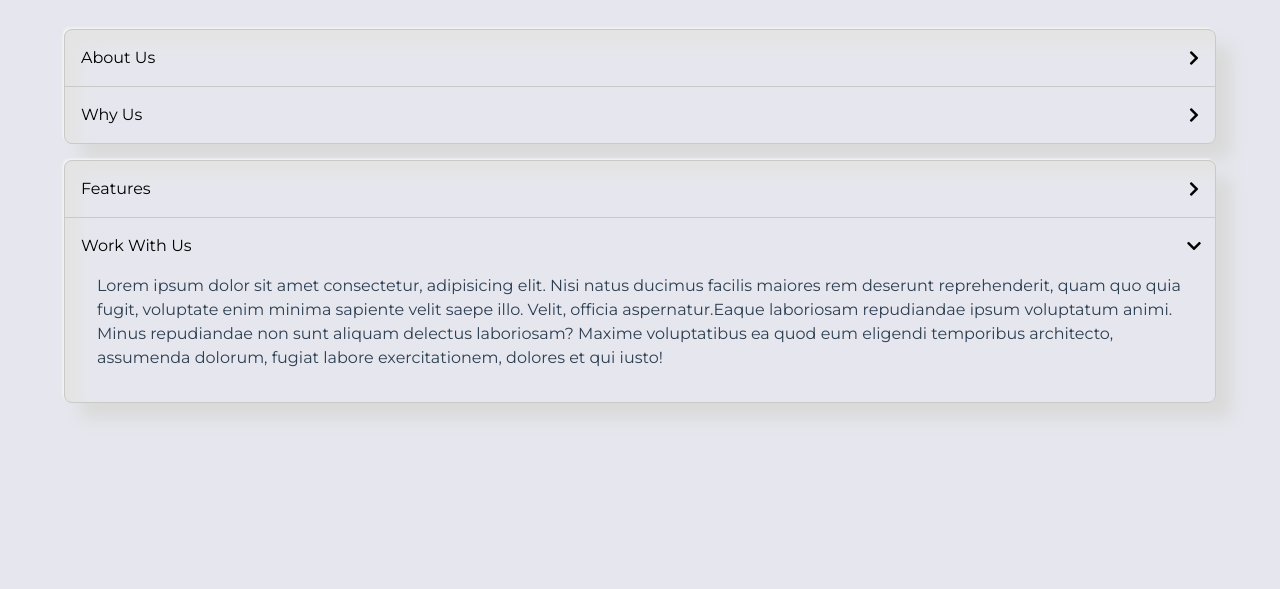
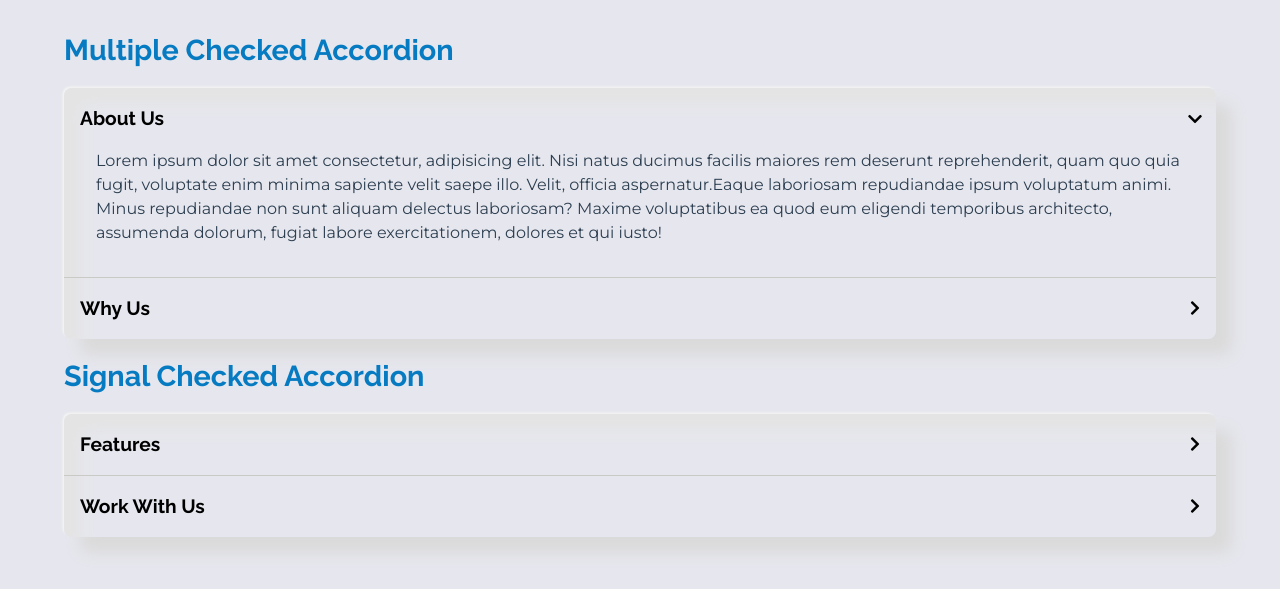
Before and after one commit to bharat-patodi/trikone, a plain HTML site: page assets/html/components/_accordion.html in a window 1280 px wide. Shown: the part 83-672 px from the top of the page. Drawn offline with Linux system fonts and the light colour scheme.

Commit message:
Accordion Fixes Neomorphic Part

```diff
--- a/assets/html/components/_accordion.html
+++ b/assets/html/components/_accordion.html
@@ -10,9 +10,41 @@
     <main>
         <h1 class="text-center">Accordion</h1>
 
+        <h2>Multiple Checked Accordion</h2>
         <div class="accordion">
             <div class="tab">
-                <label> About Us
+                <label> <h5>About Us</h5>
+                    <input type="radio" checked name="multiple-accordion">
+                    <i class="fas fa-chevron-right"></i>
+                    <div class="accordion__content">
+                        Lorem ipsum dolor sit amet consectetur, adipisicing elit. Nisi natus ducimus facilis maiores rem
+                        deserunt reprehenderit, quam quo quia fugit, voluptate enim minima sapiente velit saepe illo. Velit,
+                        officia aspernatur.Eaque laboriosam repudiandae ipsum voluptatum animi. Minus repudiandae non sunt
+                        aliquam delectus laboriosam? Maxime voluptatibus ea quod eum eligendi temporibus architecto,
+                        assumenda dolorum, fugiat labore exercitationem, dolores et qui iusto!
+                    </div>
+                </label>
+            </div>
+
+            <div class="tab">
+                <label> <h5>Why Us</h5>
+                    <input type="radio" name="multiple-accordion">
+                    <i class="fas fa-chevron-right"></i>
+                    <div class="accordion__content">
+                        Lorem ipsum dolor sit amet consectetur, adipisicing elit. Nisi natus ducimus facilis maiores rem
+                        deserunt reprehenderit, quam quo quia fugit, voluptate enim minima sapiente velit saepe illo. Velit,
+                        officia aspernatur.Eaque laboriosam repudiandae ipsum voluptatum animi. Minus repudiandae non sunt
+                        aliquam delectus laboriosam? Maxime voluptatibus ea quod eum eligendi temporibus architecto,
+                        assumenda dolorum, fugiat labore exercitationem, dolores et qui iusto!
+                    </div>
+                </label>
+            </div>
+        </div>
+
+        <h2>Signal Checked Accordion</h2>
+        <div class="accordion accordion-multiple">
+            <div class="tab">
+                <label> <h5>Features</h5>
                     <input type="checkbox">
                     <i class="fas fa-chevron-right"></i>
                     <div class="accordion__content">
@@ -26,38 +58,8 @@
             </div>
 
             <div class="tab">
-                <label> Why Us
+                <label> <h5>Work With Us</h5>
                     <input type="checkbox">
-                    <i class="fas fa-chevron-right"></i>
-                    <div class="accordion__content">
-                        Lorem ipsum dolor sit amet consectetur, adipisicing elit. Nisi natus ducimus facilis maiores rem
-                        deserunt reprehenderit, quam quo quia fugit, voluptate enim minima sapiente velit saepe illo. Velit,
-                        officia aspernatur.Eaque laboriosam repudiandae ipsum voluptatum animi. Minus repudiandae non sunt
-                        aliquam delectus laboriosam? Maxime voluptatibus ea quod eum eligendi temporibus architecto,
-                        assumenda dolorum, fugiat labore exercitationem, dolores et qui iusto!
-                    </div>
-                </label>
-            </div>
-        </div>
-
-        <div class="accordion accordion-multiple">
-            <div class="tab">
-                <label> Features
-                    <input type="radio" checked name="multiple-accordion">
-                    <i class="fas fa-chevron-right"></i>
-                    <div class="accordion__content">
-                        Lorem ipsum dolor sit amet consectetur, adipisicing elit. Nisi natus ducimus facilis maiores rem
-                        deserunt reprehenderit, quam quo quia fugit, voluptate enim minima sapiente velit saepe illo. Velit,
-                        officia aspernatur.Eaque laboriosam repudiandae ipsum voluptatum animi. Minus repudiandae non sunt
-                        aliquam delectus laboriosam? Maxime voluptatibus ea quod eum eligendi temporibus architecto,
-                        assumenda dolorum, fugiat labore exercitationem, dolores et qui iusto!
-                    </div>
-                </label>
-            </div>
-
-            <div class="tab">
-                <label> Work With Us
-                    <input type="radio" checked name="multiple-accordion">
                     <i class="fas fa-chevron-right"></i>
                     <div class="accordion__content">
                         Lorem ipsum dolor sit amet consectetur, adipisicing elit. Nisi natus ducimus facilis maiores rem
--- a/assets/stylesheets/components/_accordion.scss
+++ b/assets/stylesheets/components/_accordion.scss
@@ -4,11 +4,14 @@
 	h1 {
 		margin: 2rem;
 	}
+
+	h2 {
+		color: $blue-fresh;
+	}
 }
 
 .accordion {
 	margin: 1rem 0;
-	border: 1px solid $inset-dark;
 	border-radius: 8px;
 	@include neumorph-offset(1rem, -0.1rem, 0.1rem, 1rem);
 
@@ -45,6 +48,18 @@
 		transition: all 0.35s;
 	}
 
+	input[type="radio"]:checked ~ .accordion__content {
+		visibility: visible;
+		padding: 1rem;
+		max-height: 100vh;
+	}
+
+	input[type="radio"]:checked ~ i {
+		transform: rotate(90deg);
+	}
+}
+
+.accordion-multiple {
 	input[type="checkbox"]:checked ~ .accordion__content {
 		visibility: visible;
 		padding: 1rem;
@@ -55,15 +70,3 @@
 		transform: rotate(90deg);
 	}
 }
-
-.accordion-multiple {
-	input[type="radio"]:checked ~ .accordion__content {
-		visibility: visible;
-		padding: 1rem;
-		max-height: 100vh;
-	}
-
-	input[type="radio"]:checked ~ i {
-		transform: rotate(90deg);
-	}
-}
--- a/assets/stylesheets/helper/_mixin.scss
+++ b/assets/stylesheets/helper/_mixin.scss
@@ -3,9 +3,9 @@ Mixins
 --------------------------------------------------------------- */
 
 @mixin neumorph-offset($offset1, $offset2, $blur, $offset3) {
-  box-shadow: $offset1 $offset1 $offset1 $offset-dark,
-    $offset2 $offset2 $blur $offset-light,
-    inset $offset3 $offset3 $offset3 $offset-normal;
+	box-shadow: $offset1 $offset1 $offset1 $offset-dark,
+		$offset2 $offset2 $blur $offset-light,
+		inset $offset3 $offset3 $offset3 $offset-normal;
 }
 
 // The following is important guideline - don't delete
@@ -13,10 +13,16 @@ Mixins
 // card-neu-effect = @include neumorph-offset(1rem ,-0.1rem, 0.1rem, 1rem);
 
 @mixin neumorph-inset($offset1, $offset2, $blur) {
-  box-shadow: inset $offset1 $offset1 $blur $inset-dark,
-    inset $offset2 $offset2 $blur $inset-light;
+	box-shadow: inset $offset1 $offset1 $blur $inset-dark,
+		inset $offset2 $offset2 $blur $inset-light;
 }
 
 // The following is important guideline - don't delete
 // btn-box-shadow and icons-neu-effect = @include neumorph-inset(0.2rem, -0.2rem, 0.5rem);
 // card-neu-effect = @include neumorph-inset(0.5rem ,-0.5rem, 1rem);
+
+@mixin text-neumorph-offset($offset1, $offset2, $blur, $offset3) {
+	text-shadow: $offset1 $offset1 $offset1 $offset-dark,
+		$offset2 $offset2 $blur $offset-light,
+		inset $offset3 $offset3 $offset3 $offset-normal;
+}
--- a/assets/stylesheets/main.scss
+++ b/assets/stylesheets/main.scss
@@ -8,6 +8,7 @@ Import partials
 @import "base/modular";
 @import "helper/mixin";
 @import "components/accordion";
+@import "components/tooltip";
 @import "pages/home";
 
 /* ---------------------------------------------------------------
```
Also changed, not shown: assets/stylesheets/main.css.
